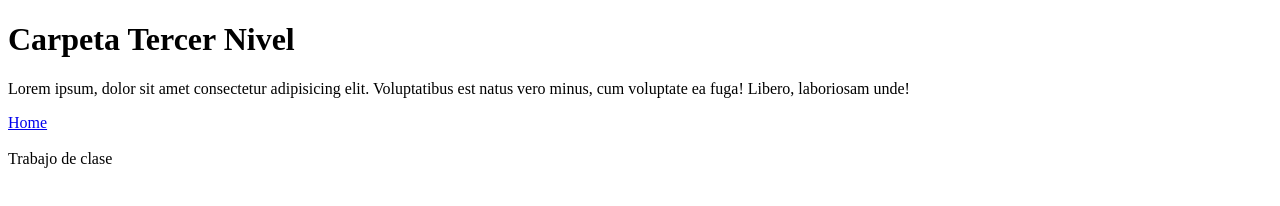
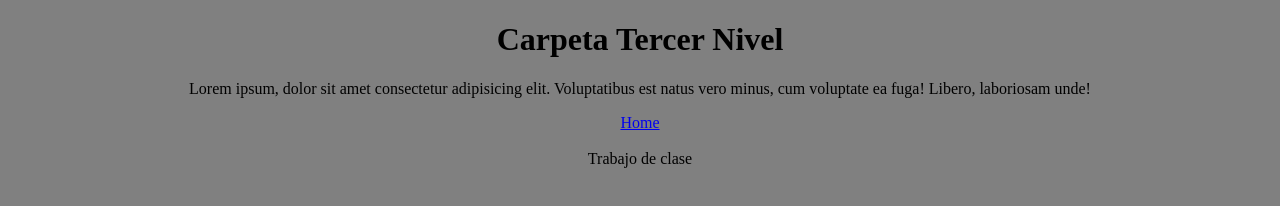
Before and after one commit to esteban111992/clase26junio, a plain HTML site: page carpeta2nivel/carpeta3nivel/index.html in a window 1280 px wide. Drawn offline with Linux system fonts and the light colour scheme; files that its build step writes are made by us from their sources.

Commit message:
carpeta23 nivel

```diff
--- a/carpeta2nivel/carpeta3nivel/index.html
+++ b/carpeta2nivel/carpeta3nivel/index.html
@@ -2,7 +2,7 @@
 <html lang="es">
     <head>
         <title>TALLER 11</title>
-        <link rel="stylesheet" href="estilo.css">
+        <link rel="stylesheet" href="css/estilos.css">
     </head>
     <body>
         <header>
```
